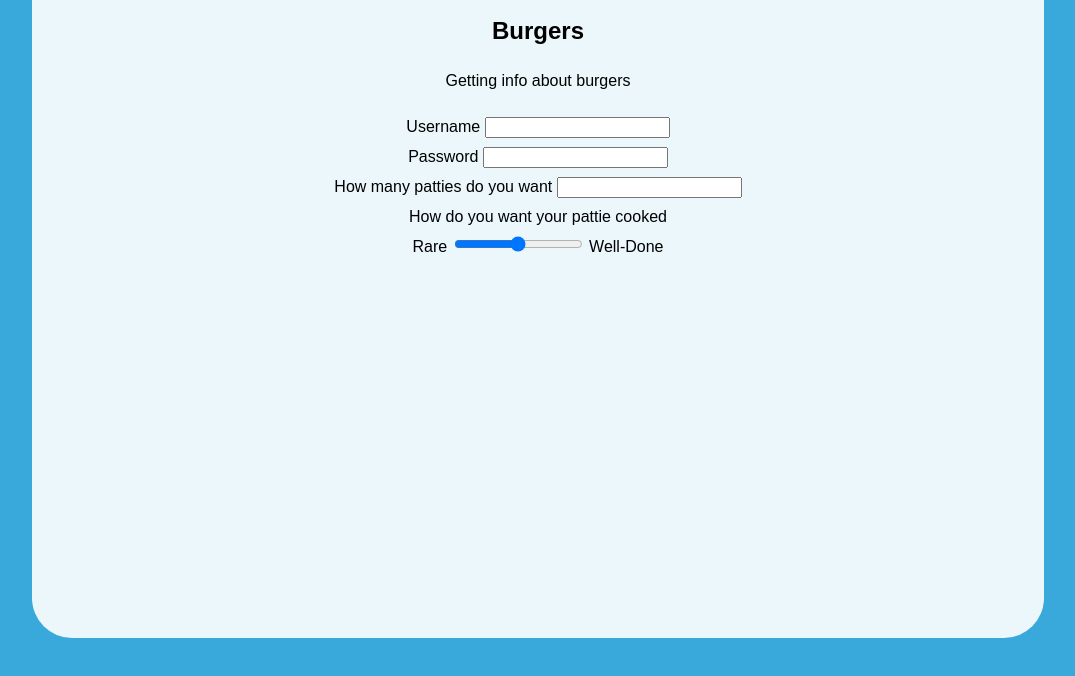
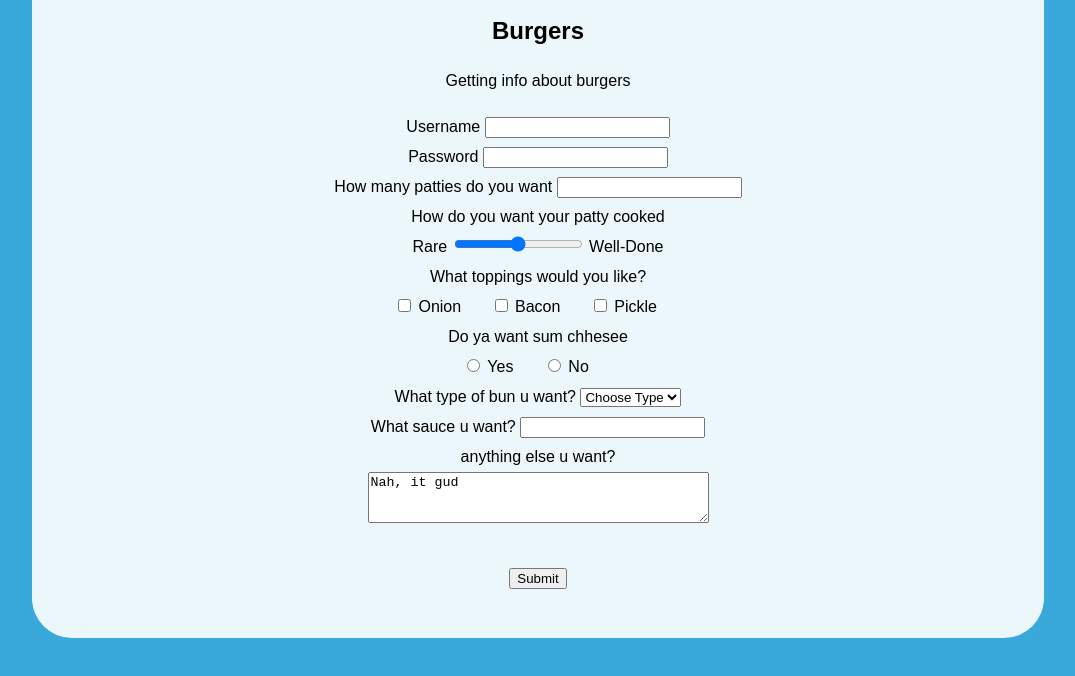
Before and after one commit to Lukerogan/forms, a plain HTML site: page index.html in a window 1280 px wide. Shown: the part 160-836 px from the top of the page, without its empty margins (102-1177 px from the left). Drawn offline with Linux system fonts and the light colour scheme; a web font is replaced by a local one.

Commit message:
lotsa stuff

```diff
--- a/index.html
+++ b/index.html
@@ -22,16 +22,69 @@
             <label for="user-pw">Password</label>
             <input type="password" name="user-pw" id="user-pw">
             <br>
-            <label for="amount">How many patties do you want</label>
-            <input type="number" name="amount" id="amount" step="1">
-            <br>
+            <section class="protien">
+                <label for="amount">How many patties do you want</label>
+                <input type="number" name="amount" id="amount" step="1">
+                <br>
+            </section>
             <section class="cooked">
-                <label for="doneness">How do you want your pattie cooked</label>
+                <label for="doneness">How do you want your patty cooked</label>
                 <br>
                 <span>Rare</span>
                 <input type="range" name="doneness" id="doneness" min="0" max="5" step="0.5">
                 <span>Well-Done</span>
             </section>
+            <section class="toppings">
+                <span>What toppings would you like?</span>
+                <br>
+                <!--this is where the ONION checkbox goes-->
+                <input type="checkbox" id="onion" value="onion" name="topping">
+                <label for="onion">Onion</label>
+                <!--this is where the BACON checkbox goes-->
+                <input type="checkbox" id="bacon" value="bacon" name="topping">
+                <label for="bacon">Bacon</label>
+                <!--this is where the PICKLE checkbox goes-->
+                <input type="checkbox" id="pickle" value="pickle" name="topping">
+                <label for="pickle">Pickle</label></label>
+            </section>
+            <section class="cheesy">
+                <span>Do ya want sum chhesee</span>
+                <br>
+                <input type="radio" name="cheese" id="yes" value="yes">
+                <label for="yes">Yes</label>
+                <input type="radio" name="cheese" id="no" value="no">
+                <label for="no">No</label>
+            </section>
+            <section class="bun-type">
+                <lable for="bun">What type of bun u want?</lable>
+                <!-- dropdown options here -->
+                <select name="bun" id="bun">
+                    <option value="choose-type">Choose Type</option>
+                    <option value="sesame">Sesame</option>
+                    <option value="potato">Potato</option>
+                    <option value="pretzel">Pretzel</option>
+                    <option value="gluten-free">Gluten Free</option>
+                </select>
+            </section>
+            <section class=sauce-selection>
+                <label for="sauce">What sauce u want?</label>
+                <input type="text" list="sauces" id="sauce" name="sauce">
+                <datalist id="sauces">
+                    <option value="Ketchup">Ketchup</option>
+                    <option value="Mayo">Mayo</option>
+                    <option value="Mustard">Mustard</option>
+                </datalist>
+            </section>
+            <section class="extra-info">
+                <lable for="extra">anything else u want?</lable>
+                <br>
+                <textarea name="extra" id="extra" cols="40" rows="3">Nah, it gud</textarea>
+            </section>
+            <br>
+            <section class="submission">
+                <input type="submit">
+            </section>
         </form>
 </body>
+
 </html>
```
